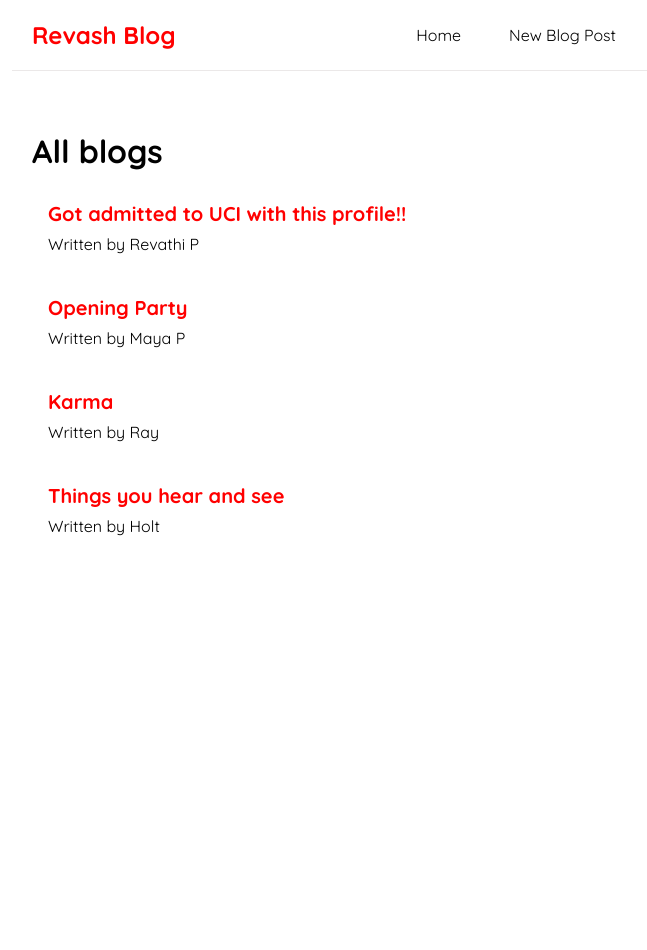
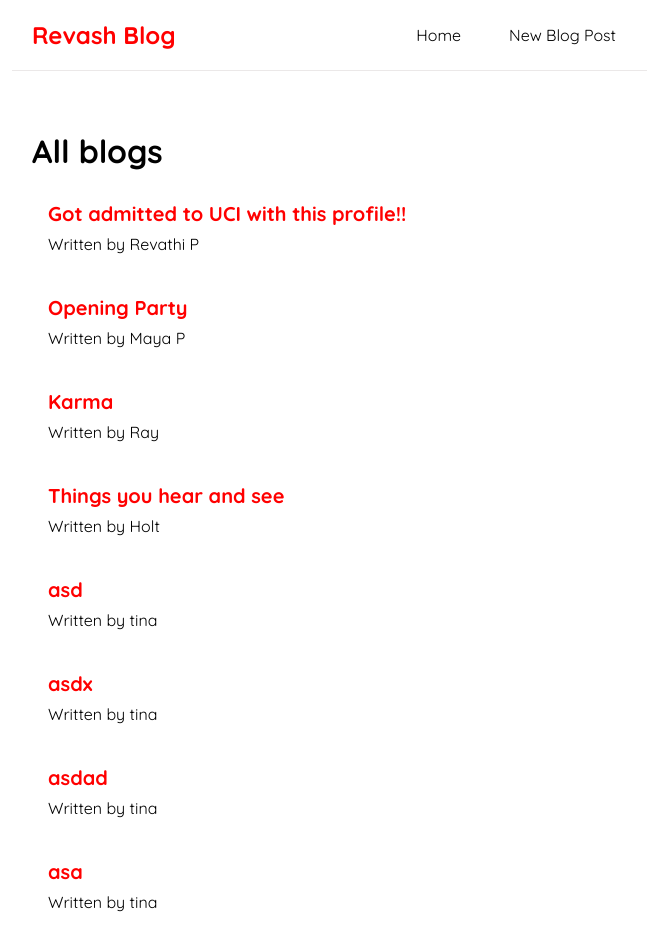
Before and after one commit to revathipriyan/react-blog-app, a React (Create React App) app: page / in a window 1280 px wide. Shown: the top 950 px of the page, without its empty margins (308-955 px from the left). Before the commit the page ends 800 px from the top, so only its background shows below. Built offline with nearby package versions, Linux system fonts and the light colour scheme; data requests are answered from the project's data file.

Commit message:
new blogs added and react-history added.

```diff
--- a/data/db.json
+++ b/data/db.json
@@ -2,29 +2,51 @@
   "blogs": [
     {
       "title": "Got admitted to UCI with this profile!!",
-            "body":"What kind of profile do you need to have! be a step a ahead.",
-            "author":"Revathi P",
-            "id":1
+      "body": "What kind of profile do you need to have! be a step a ahead.",
+      "author": "Revathi P",
+      "id": "1"
     },
     {
       "title": "Opening Party",
-            "body":"What kind of profile do you need to have! be a step a ahead.",
-            "author":"Maya P",
-            "id":2
+      "body": "What kind of profile do you need to have! be a step a ahead.",
+      "author": "Maya P",
+      "id": "2"
     },
     {
       "title": "Karma",
-            "body":"What kind of profile do you need to have! be a step a ahead.",
-            "author":"Ray ",
-            "id":3
+      "body": "What kind of profile do you need to have! be a step a ahead.",
+      "author": "Ray ",
+      "id": "3"
     },
     {
       "title": "Things you hear and see",
-            "body":"What kind of profile do you need to have! be a step a ahead.",
-            "author":"Holt",
-            "id":4
+      "body": "What kind of profile do you need to have! be a step a ahead.",
+      "author": "Holt",
+      "id": "4"
+    },
+    {
+      "id": "b2c2",
+      "title": "asd",
+      "body": "asdasd",
+      "author": "tina"
+    },
+    {
+      "id": "0a35",
+      "title": "asdx",
+      "body": "dadad",
+      "author": "tina"
+    },
+    {
+      "id": "f4ae",
+      "title": "asdad",
+      "body": "asdad",
+      "author": "tina"
+    },
+    {
+      "id": "17bd",
+      "title": "asa",
+      "body": "as",
+      "author": "tina"
     }
-
-
   ]
 }
--- a/src/Create.js
+++ b/src/Create.js
@@ -1,13 +1,34 @@
 import { useState } from "react";
+import  {useHistory} from "react-router-dom";
 
 const Create = () => {
     const [title, setTitle] = useState('');
     const [body, setBody] = useState('');
     const [author, setAuthor] = useState('');
+    const [isPending,setIsPending] =useState(false);
+    const history = useHistory();
+
+    const handleSubmit = (e) => {
+        e.preventDefault();
+        const blog = {title, body, author};
+        setIsPending(true);
+
+        fetch('http://localhost:8000/blogs',{
+            method:'POST',
+            headers:{'Content-Type':"application/json"},
+            body:JSON.stringify(blog)
+        }).then(()=>{
+            setIsPending(false);
+            history.go(-1);
+            // to push the user forward
+            // history.push('/')
+        })
+
+    }
 
     return ( <div className="create">
         <h2>Add a New Blog</h2>
-        <form >
+        <form onSubmit={handleSubmit}>
             <label >Blog title:</label>
             <input
             type="text"
@@ -28,7 +49,8 @@
                 <option value="mario">mario</option>
                 <option value="tina">tina</option>
             </select>
-            <button>Add Blog</button>
+            {!isPending && <button>Add Blog</button>}
+            {isPending && <button disabled>Adding Blog..</button>}
         </form>
     </div> );
 }
```
Lines whose indentation alone changed are shown as unchanged.
